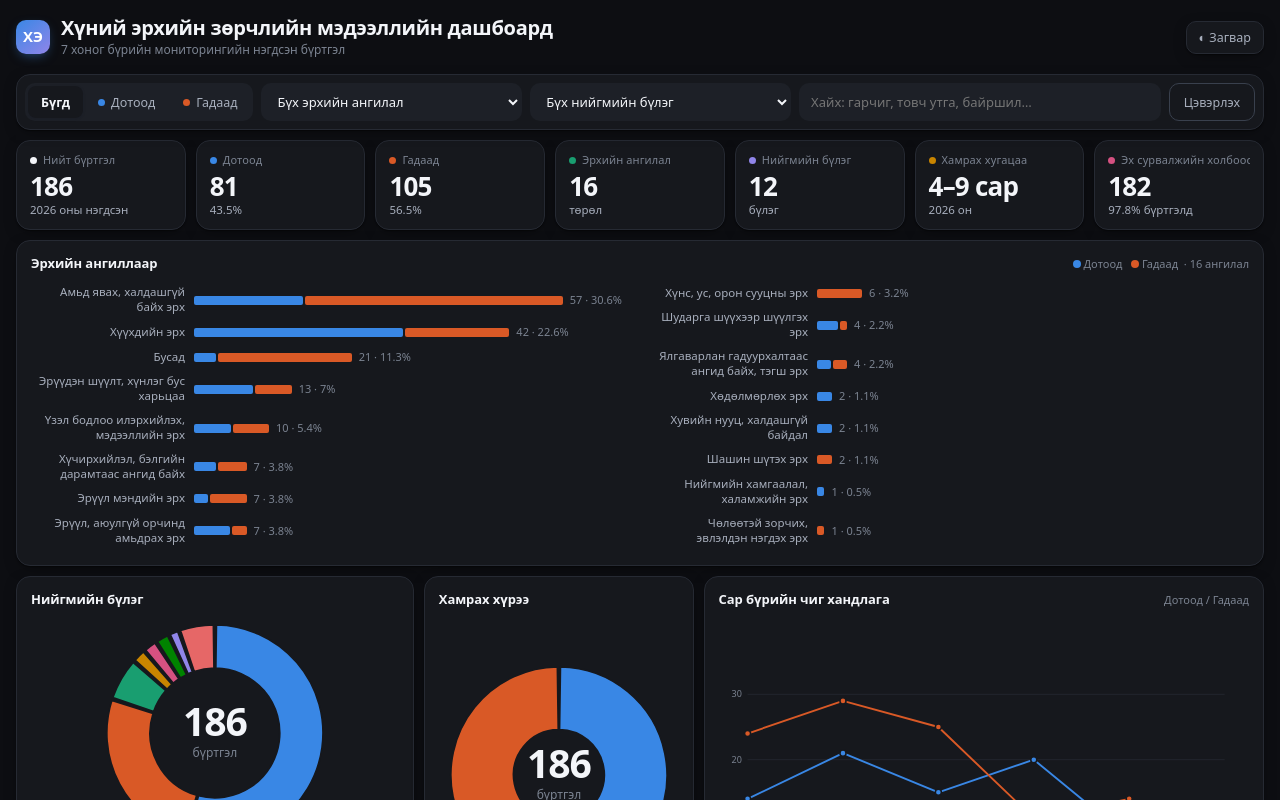
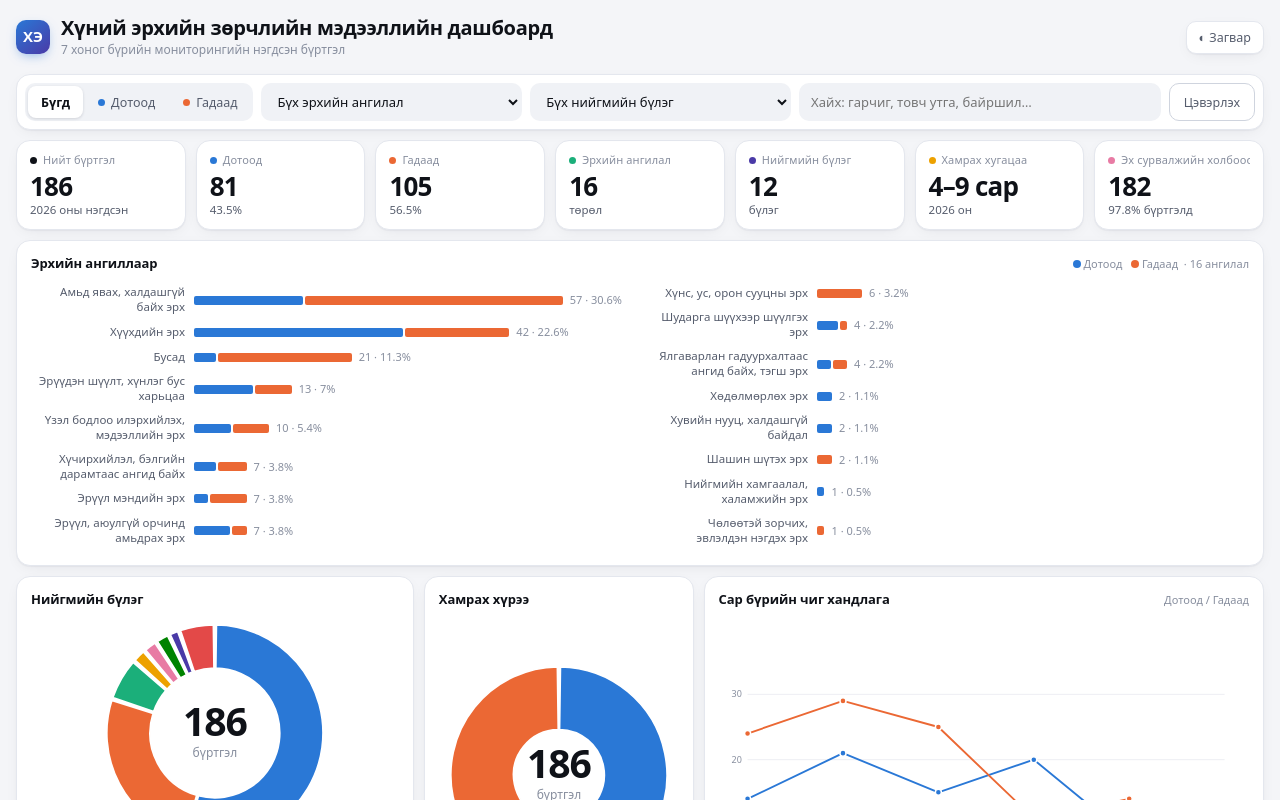
Before and after one commit to euyangam-ctrl/humanrights-monitor, a plain HTML site: page index.html in a window 1280 px wide. Both pictures are taken after a click on the button "◐ Загвар". Shown: the top 800 px of the page. Drawn offline with Linux system fonts and the light colour scheme.

Commit message:
Add files via upload

```diff
--- a/index.html
+++ b/index.html
@@ -3,10 +3,22 @@
 <head>
 <meta charset="utf-8">
 <meta name="robots" content="noindex, nofollow">
+<meta name="theme-color" content="#0d0e12">
 <meta name="viewport" content="width=device-width, initial-scale=1, viewport-fit=cover">
 <title>Хүний эрхийн зөрчлийн дашбоард 2026</title>
 <style>
 :root{
+  color-scheme: dark;
+  --bg:#0d0e12; --surface-1:#16181d; --surface-2:#1d2027; --surface-3:#252932;
+  --border:#262a33; --border-strong:#39404d;
+  --text-primary:#f3f5f9; --text-secondary:#a7aebc; --text-muted:#7b8391;
+  --s1:#3987e5; --s2:#d95926; --s3:#199e70; --s4:#c98500; --s5:#d55181; --s6:#008300; --s7:#9085e9; --s8:#e66767;
+  --grid:#23262e; --accent:#6da7ec;
+  --shadow:0 1px 1px rgba(0,0,0,.4),0 4px 16px -6px rgba(0,0,0,.6);
+  --shadow-h:0 1px 2px rgba(0,0,0,.5),0 10px 24px -10px rgba(0,0,0,.7);
+  --r:14px;
+}
+:root[data-theme="light"]{
   color-scheme: light;
   --bg:#f4f5f8; --surface-1:#ffffff; --surface-2:#f0f2f6; --surface-3:#e7eaf0;
   --border:#e4e7ee; --border-strong:#cfd4de;
@@ -15,29 +27,6 @@
   --grid:#eceef3; --accent:#1c5cab;
   --shadow:0 1px 1px rgba(16,24,40,.04),0 4px 16px -6px rgba(16,24,40,.10);
   --shadow-h:0 1px 2px rgba(16,24,40,.06),0 10px 24px -10px rgba(16,24,40,.18);
-  --r:14px;
-}
-@media (prefers-color-scheme: dark){
-  :root:not([data-theme="light"]){
-    color-scheme: dark;
-    --bg:#0d0e12; --surface-1:#16181d; --surface-2:#1d2027; --surface-3:#252932;
-    --border:#262a33; --border-strong:#39404d;
-    --text-primary:#f3f5f9; --text-secondary:#a7aebc; --text-muted:#7b8391;
-    --s1:#3987e5; --s2:#d95926; --s3:#199e70; --s4:#c98500; --s5:#d55181; --s6:#008300; --s7:#9085e9; --s8:#e66767;
-    --grid:#23262e; --accent:#6da7ec;
-    --shadow:0 1px 1px rgba(0,0,0,.4),0 4px 16px -6px rgba(0,0,0,.6);
-    --shadow-h:0 1px 2px rgba(0,0,0,.5),0 10px 24px -10px rgba(0,0,0,.7);
-  }
-}
-:root[data-theme="dark"]{
-  color-scheme: dark;
-  --bg:#0d0e12; --surface-1:#16181d; --surface-2:#1d2027; --surface-3:#252932;
-  --border:#262a33; --border-strong:#39404d;
-  --text-primary:#f3f5f9; --text-secondary:#a7aebc; --text-muted:#7b8391;
-  --s1:#3987e5; --s2:#d95926; --s3:#199e70; --s4:#c98500; --s5:#d55181; --s6:#008300; --s7:#9085e9; --s8:#e66767;
-  --grid:#23262e; --accent:#6da7ec;
-  --shadow:0 1px 1px rgba(0,0,0,.4),0 4px 16px -6px rgba(0,0,0,.6);
-  --shadow-h:0 1px 2px rgba(0,0,0,.5),0 10px 24px -10px rgba(0,0,0,.7);
 }
 *{box-sizing:border-box}
 html{-webkit-text-size-adjust:100%}
@@ -199,6 +188,7 @@ footer{margin-top:14px;font-size:11.5px;color:var(--text-muted);line-height:1.6}
 </style>
 </head>
 <body>
+<script>try{if(localStorage.getItem('hrdash-theme')==='light')document.documentElement.setAttribute('data-theme','light');}catch(e){}</script>
 <div class="wrap">
 
 <header class="top">
@@ -625,9 +615,10 @@ function render(){
     render();
   });
   $('#themebtn').addEventListener('click', ()=>{
-    const cur = document.documentElement.getAttribute('data-theme');
-    const dark = cur ? cur==='dark' : matchMedia('(prefers-color-scheme: dark)').matches;
-    document.documentElement.setAttribute('data-theme', dark?'light':'dark');
+    const light = document.documentElement.getAttribute('data-theme')==='light';
+    if(light) document.documentElement.removeAttribute('data-theme');
+    else document.documentElement.setAttribute('data-theme','light');
+    try{ localStorage.setItem('hrdash-theme', light?'dark':'light'); }catch(e){}
     render();
   });
   let rt; addEventListener('resize', ()=>{clearTimeout(rt); rt=setTimeout(()=>renderTrend(filtered()),160);});
```
